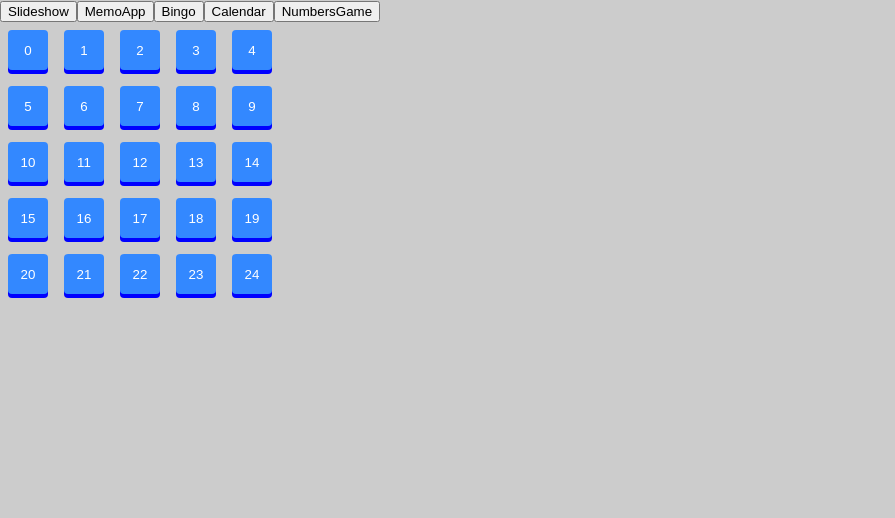
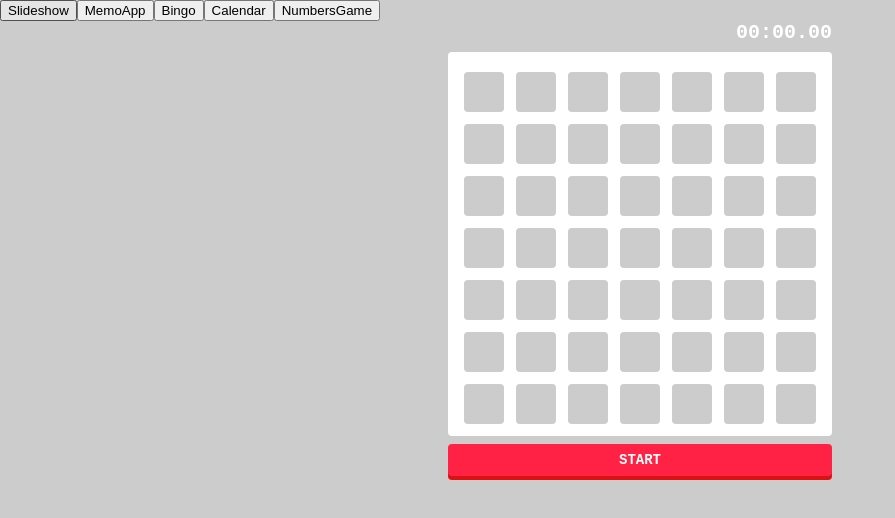
Before and after one commit to kentem-ko-fukuoka/training, a React (Create React App) app: page / in a window 1280 px wide. Both pictures are taken after a click on the button "NumbersGame". Shown: the top 518 px of the page, without its empty margins (0-895 px from the left). Built offline with nearby package versions, Linux system fonts and the light colour scheme.

Commit message:
NumbersGame

```diff
--- a/src/components/NumbersGame/ElapsedArea/index.tsx
+++ b/src/components/NumbersGame/ElapsedArea/index.tsx
@@ -1,13 +1,21 @@
 import styled from "styled-components";
+import NumberUtil from "../util/numberUtil";
 
-const ElapsedArea = () => {
+type Props = {
+  elapsed: number;
+}
+
+const ElapsedArea = ({ elapsed }: Props) => {
   return (
-    <ElapsedSpan />
+    <ElapsedSpan>{NumberUtil.format(elapsed)}</ElapsedSpan>
   );
 }
 
 export default ElapsedArea;
 
 const ElapsedSpan = styled.span({
-
+  fontSize: '20px',
+  fontWeight: 'bold',
+  textAlign: 'right',
+  color: 'white',
 });
--- /dev/null
+++ b/src/components/NumbersGame/EmptyButton/index.tsx
@@ -0,0 +1,19 @@
+import styled from "styled-components";
+
+const EmptyButton = () => {
+  return (
+    <StyledButton />
+  );
+}
+
+export default EmptyButton;
+
+const StyledButton = styled.button({
+  all: 'unset',
+  position: 'relative',
+  top: '4px',
+  backgroundColor: '#ccc',
+  width: '40px',
+  height: '40px',
+  borderRadius: '4px'
+});
--- /dev/null
+++ b/src/components/NumbersGame/NumberButton/index.tsx
@@ -0,0 +1,39 @@
+import styled from "styled-components";
+
+type Props = {
+  number: number;
+  expectToBePushedNumber: number;
+  onClick: () => void;
+}
+
+const NumberButton = ({ number, expectToBePushedNumber, onClick }: Props) => {
+  return (
+    <StyledButton
+      onClick={onClick}
+      disabled={expectToBePushedNumber > number}>
+      {number}
+    </StyledButton>
+  );
+}
+
+export default NumberButton;
+
+const StyledButton = styled.button({
+  all: 'unset',
+  textAlign: 'center',
+  color: 'white',
+  backgroundColor: '#3388ff',
+  width: '40px',
+  height: '40px',
+  borderRadius: '4px',
+  boxShadow: '0 4px #0000ff',
+  '&:hover': {
+    cursor: 'pointer'
+  },
+  '&:disabled': {
+    position: 'relative',
+    top: '4px',
+    backgroundColor: '#ccc',
+    boxShadow: 'none'
+  }
+});
--- a/src/components/NumbersGame/NumbersArea/index.tsx
+++ b/src/components/NumbersGame/NumbersArea/index.tsx
@@ -1,54 +1,25 @@
 import styled from "styled-components";
-import NumberUtil from "../util/numberUtil";
 
 type Props = {
-  oneSideLength: number;
-  nextNumber: number;
+  numberButtons: JSX.Element[];
 }
 
-const NumbersArea = ({ oneSideLength, nextNumber }: Props) => {
-
-  const buttons = NumberUtil.range(0, oneSideLength ** 2).map((n) => {
-    return (
-      <NumberButton
-        disabled={n < nextNumber}
-        key={n}
-      >
-        {n}
-      </NumberButton>);
-  });
+const NumbersArea = ({ numberButtons }: Props) => {
 
   return (
-    <Container onSideLength={oneSideLength}>
-      {buttons}
+    <Container>
+      {numberButtons}
     </Container>
   );
 }
 
 export default NumbersArea;
 
-const Container = styled.div<{ onSideLength: number }>`
-  display: flex;
-  flex-wrap: wrap;
-  position: relative;
-  width: ${props => (40 * props.onSideLength + 16 * (props.onSideLength + 1))}px;
-`;
-
-const NumberButton = styled.button({
-  color: 'white',
-  backgroundColor: '#3388ff',
-  width: '40px',
-  height: '40px',
-  border: 'none',
+const Container = styled.div({
+  display: 'flex',
+  gap: '12px',
+  flexWrap: 'wrap',
+  backgroundColor: 'white',
   borderRadius: '4px',
-  boxShadow: '0 4px #0000ff',
-  margin: '8px',
-  '&:hover': {
-    cursor: 'pointer'
-  },
-  '&:disabled': {
-    position: 'relative',
-    top: '4px',
-    backgroundColor: '#ccc',
-    boxShadow: 'none'}
+  padding: '16px',
 });
--- a/src/components/NumbersGame/StartButton/index.tsx
+++ b/src/components/NumbersGame/StartButton/index.tsx
@@ -1,17 +1,33 @@
 import styled from "styled-components";
 
 type Props = {
-
+  onClick: () => void
 }
 
-const StartButton = ({}: Props) => {
+const StartButton = ({ onClick }: Props) => {
   return (
-    <StyledButton></StyledButton>
+    <StyledButton onClick={onClick}>
+      START
+    </StyledButton>
   );
 }
 
 export default StartButton;
 
 const StyledButton = styled.button({
-
+  all: 'unset',
+  fontSize: '14px',
+  fontWeight: 'bold',
+  textAlign: 'center',
+  color: 'white',
+  backgroundColor: '#f24',
+  boxShadow: '0 4px #d11',
+  borderRadius: '4px',
+  height: '32px',
+  '&:hover': {
+    cursor: 'pointer'
+  },
+  '&:active': {
+    // TODO
+  }
 });
--- a/src/components/NumbersGame/index.tsx
+++ b/src/components/NumbersGame/index.tsx
@@ -1,22 +1,82 @@
-import { useState } from "react";
+import { useEffect, useState } from "react";
 import styled, { createGlobalStyle } from "styled-components";
+import ElapsedArea from "./ElapsedArea";
+import EmptyButton from "./EmptyButton";
+import NumberButton from "./NumberButton";
 import NumbersArea from "./NumbersArea";
+import StartButton from "./StartButton";
+import NumberUtil from "./util/numberUtil";
 
-const ONE_SIDE_LENGTH = 5;
+const ONE_SIDE_LENGTH = 7;
 
 const NumbersGame = () => {
 
-  const [nextNumber, setNextNumber] = useState(0);
+  const [startTime, setStartTime] = useState(0);
+  const [elapsed, setElapsed] = useState(0);
+  const [expectToBePushedNumber, setExpectToBePushedNumber] = useState(0);
+  const [randomNumbers, setRandomNumbers] = useState<number[]>([]);
 
-  const clickCorrectNumber = () => {
-    setNextNumber((prev) => prev + 1);
+  useEffect(() => {
+
+    if (startTime === 0) {
+      return;
+    }
+
+    const intervalId = setInterval(() => {
+      setElapsed(Date.now() - startTime);
+    }, 10);
+
+    return (() => {
+      clearInterval(intervalId)
+    });
+
+  }, [startTime]);
+
+  const numberButtons = (() => {
+
+    if (startTime === 0) {
+
+      const emptyButtons: JSX.Element[] = [];
+
+      for (let i = 0; i < ONE_SIDE_LENGTH ** 2; i++) {
+        emptyButtons.push(<EmptyButton key={i} />);
+      }
+
+      return emptyButtons;
+    }
+
+    return randomNumbers.map((randomNumber) => {
+
+      const clickNumber = () => {
+        randomNumber === expectToBePushedNumber &&
+        setExpectToBePushedNumber(prev => prev + 1);
+      }
+
+      return (
+        <NumberButton
+          number={randomNumber}
+          expectToBePushedNumber={expectToBePushedNumber}
+          onClick={clickNumber}
+          key={randomNumber}
+        />
+      );
+    });
+
+  })();
+
+  const clickStart = () => {
+    setStartTime(Date.now());
+    setExpectToBePushedNumber(0);
+    setRandomNumbers(NumberUtil.randomRange(0, ONE_SIDE_LENGTH ** 2));
   }
 
   return (
     <>
       <GlobalStyle />
       <Container>
-        <NumbersArea oneSideLength={ONE_SIDE_LENGTH} nextNumber={nextNumber} />
+        <ElapsedArea elapsed={elapsed} />
+        <NumbersArea numberButtons={numberButtons} />
+        <StartButton onClick={clickStart} />
       </Container>
     </>
   );
@@ -26,12 +86,17 @@ export default NumbersGame;
 
 const GlobalStyle = createGlobalStyle({
   body: {
+    fontFamily: 'Courier New, monospace',
     backgroundColor: '#ccc'
   }
 })
 
+const containerWidth = 40 * ONE_SIDE_LENGTH + 12 * (ONE_SIDE_LENGTH  - 1) + 16 * 2;
+
 const Container = styled.main({
   display: 'flex',
   flexDirection: 'column',
-  gap: '8px'
+  gap: '8px',
+  width: `${containerWidth}px`,
+  margin: '0 auto'
 });
--- a/src/components/NumbersGame/util/numberUtil.ts
+++ b/src/components/NumbersGame/util/numberUtil.ts
@@ -1,4 +1,13 @@
 namespace NumberUtil {
+
+  export const format = (msec: number): string => {
+
+    const m = (Math.floor(msec / 1000 / 60) % 60).toString().padStart(2, '0');
+    const s = (Math.floor(msec / 1000) % 60).toString().padStart(2, '0');
+    const ms = (Math.floor(msec % 1000 / 10)).toString().padStart(2, '0');
+
+    return `${m}:${s}.${ms}`;
+  }
 
   export const range = (begin: number, end: number): number[] => {
 
@@ -10,6 +19,24 @@ namespace NumberUtil {
 
     return array;
   }
+
+  const extractRandom = (numbers: number[]): number => {
+    const randomIndex = Math.floor(Math.random() * numbers.length);
+    return numbers.splice(randomIndex, 1)[0];
+  }
+
+  export const randomRange = (begin: number, end: number): number[] => {
+
+    const array = range(begin, end);
+
+    const randomArray: number[] = [];
+
+    while (array.length > 0) {
+      randomArray.push(extractRandom(array));
+    }
+
+    return randomArray;
+  }
 }
 
 export default NumberUtil;
```
